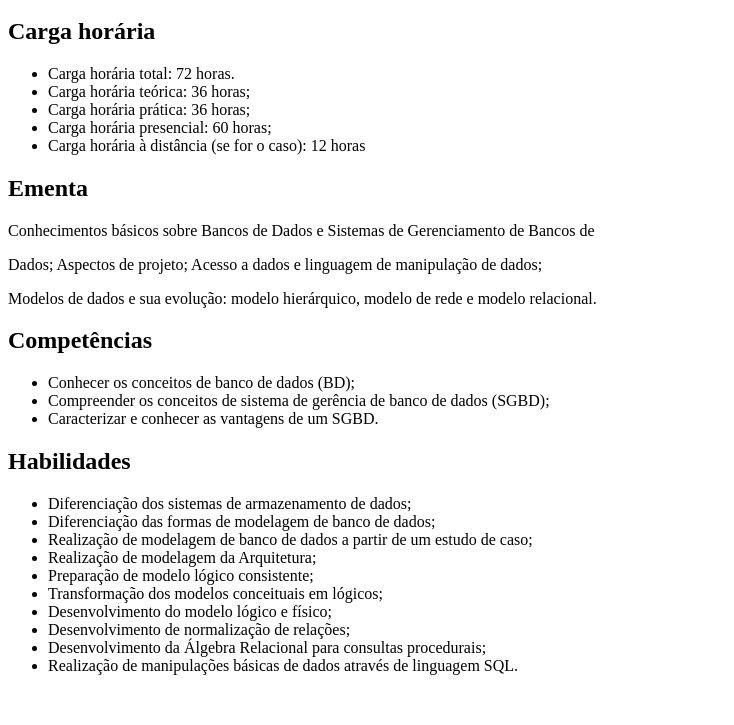
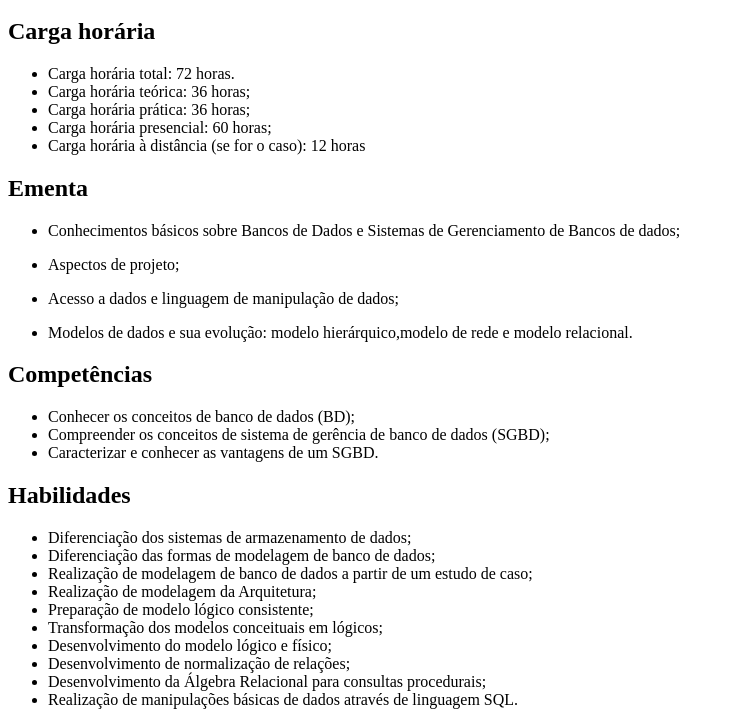
Before and after one commit to Ismaelarauj/FPDeBancosdeDados, a plain HTML site: page index.html in a window 1280 px wide. Shown: the part 100-825 px from the top of the page, without its empty margins (0-734 px from the left). Before the commit the page ends 800 px from the top, so only its background shows below. Drawn offline with Linux system fonts and the light colour scheme.

Commit message:
Add files via upload
novo

```diff
--- a/index.html
+++ b/index.html
@@ -20,9 +20,12 @@
     </ul>
     <h2>Ementa</h2>
          </b>
-         <p>Conhecimentos básicos sobre Bancos de Dados e Sistemas de Gerenciamento de Bancos de</p>
-         <p>Dados; Aspectos de projeto; Acesso a dados e linguagem de manipulação de dados;</p>
-         <p>Modelos de dados e sua evolução: modelo hierárquico, modelo de rede e modelo relacional.</p>
+         <ul>
+            <p><li>Conhecimentos básicos sobre Bancos de Dados e Sistemas de Gerenciamento de Bancos de dados;</li></p>
+            <p><li>Aspectos de projeto;</li></p>
+            <p><li>Acesso a dados e linguagem de manipulação de dados;</li></p>
+            <p><li>Modelos de dados e sua evolução: modelo hierárquico,modelo de rede e modelo relacional.</li></p>
+        </ul>
     <h2>Competências</h2>
     <ul>
         <li>Conhecer os conceitos de banco de dados (BD);</li>
```
